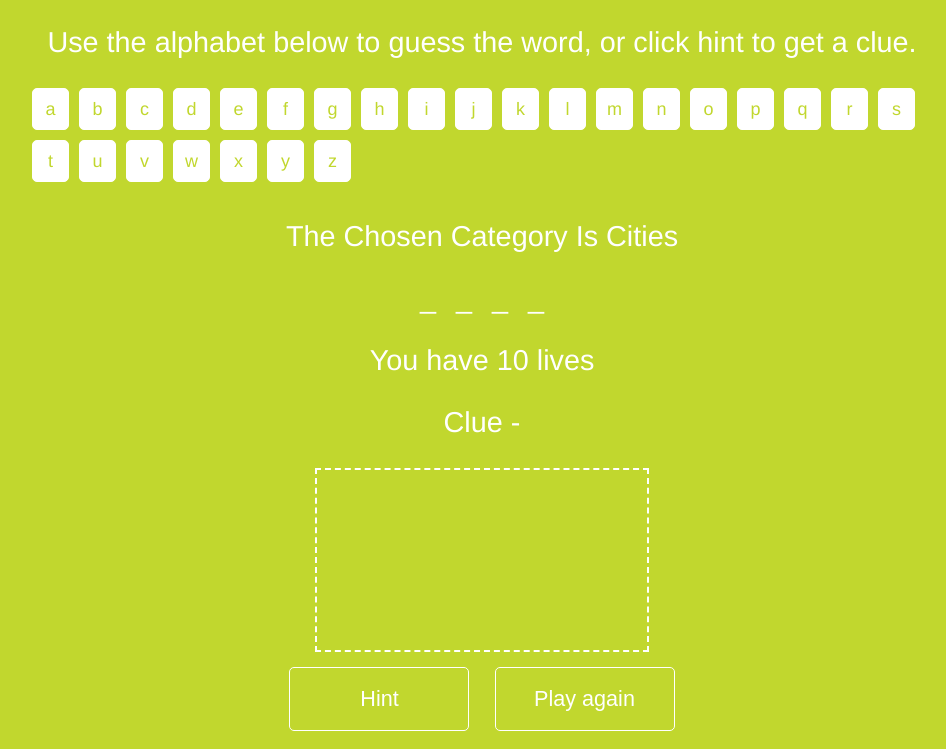
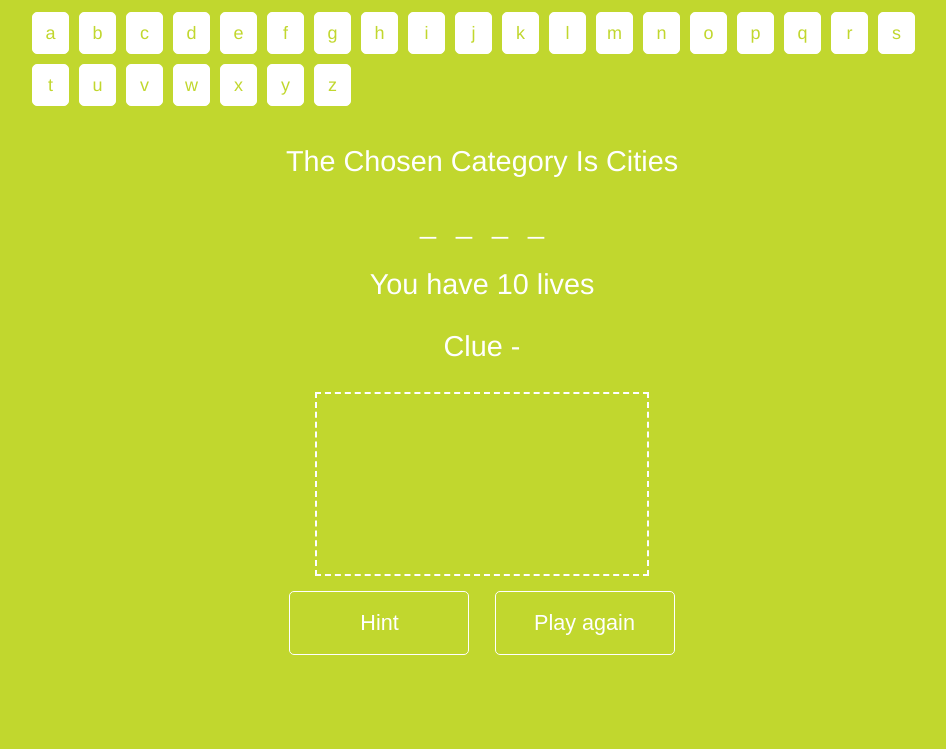
Before and after one commit to bb19500/game1, a plain HTML site: page word/index.html in a window 1280 px wide. Shown: the part 104-853 px from the top of the page, without its empty margins (158-1104 px from the left). After the commit the page ends 800 px from the top, so only its background shows below. Drawn offline with Linux system fonts and the light colour scheme.

Commit message:
Update index.html

```diff
--- a/word/index.html
+++ b/word/index.html
@@ -10,7 +10,7 @@
 <div class="wrapper">
    <h1>Hangman</h1>
     <h2>Vanilla JavaScript Hangman Game</h2>
-    <p>Use the alphabet below to guess the word, or click hint to get a clue. </p>
+
 </div>
 <div class="wrapper">
     <div id="buttons">
```
